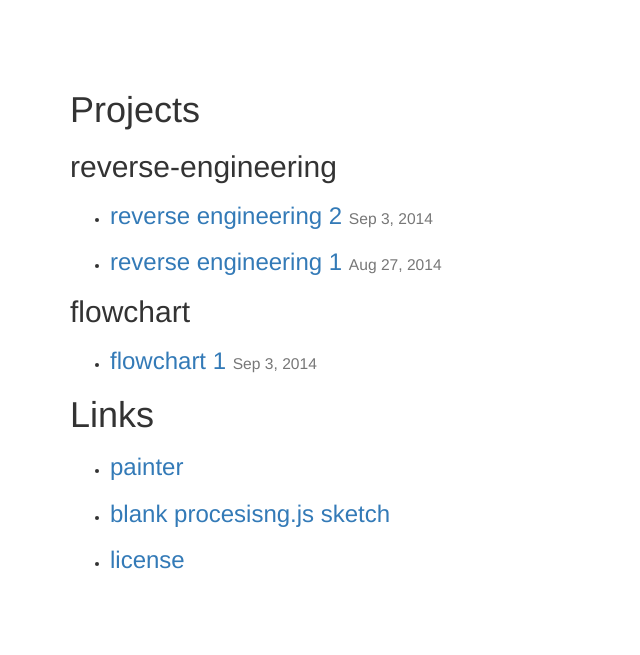
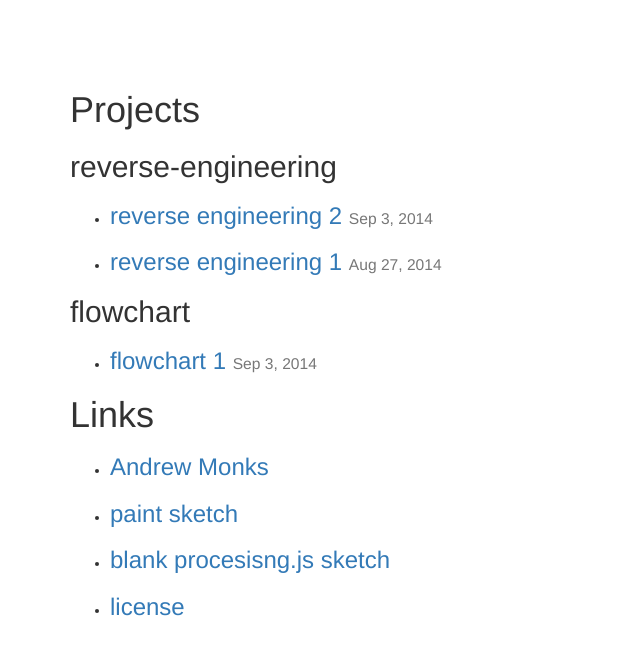
Before and after one commit to amonks/pfordrawing, a Jekyll site: the page built from index.html, in a window 1280 px wide. Shown: the top 655 px of the page, without its empty margins (0-640 px from the left). Built offline with Jekyll 4.4.1, drawn with Linux system fonts in a browser that asks for light colours; nearby versions of some CDN libraries.

Commit message:
personal link

```diff
--- a/_config.yml
+++ b/_config.yml
@@ -5,7 +5,9 @@ repo: "https://github.com/amonks/pfordrawing"
 title: "Processing Sketches"
 
 links:
-  - name: painter
+  - name: "Andrew Monks"
+    url: "http://monks.co"
+  - name: "paint sketch"
     url: "http://amonks.github.io/painter/"
   - name: "blank procesisng.js sketch"
     url: "blank.txt"
```
